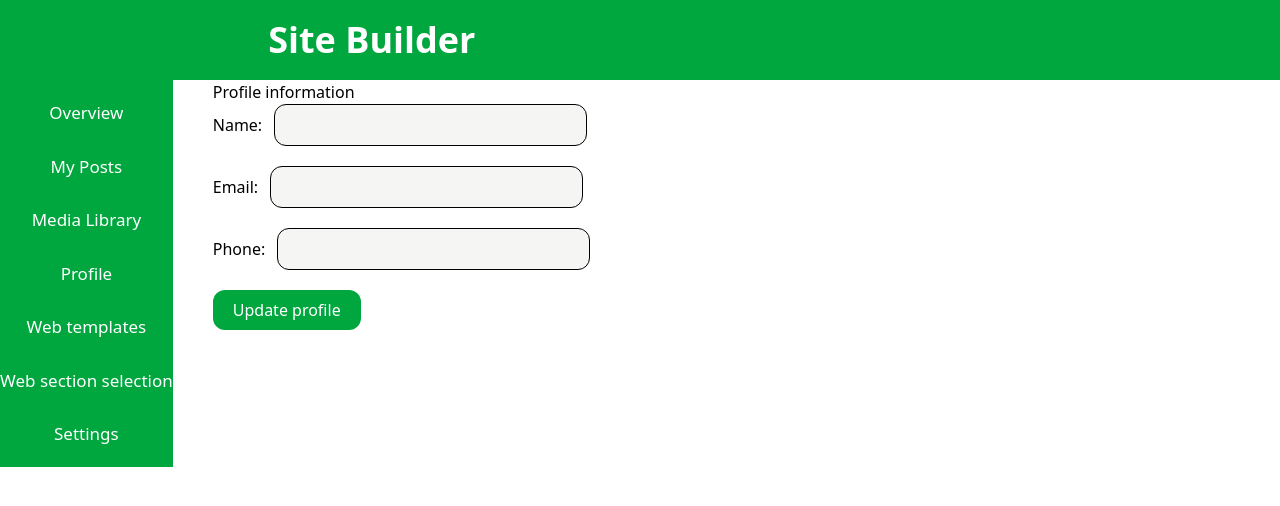
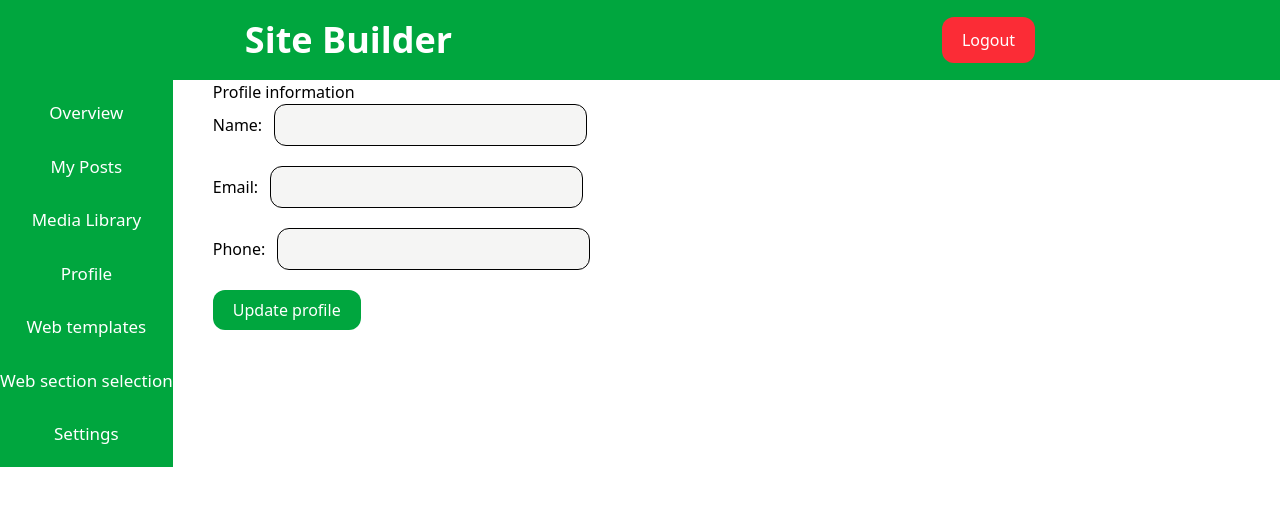
Before and after one commit to Ridwankabbo/CMS_frontend, a React app: page /dashboard in a window 1280 px wide. Shown: the top 506 px of the page. Built offline with nearby package versions, Linux system fonts and the light colour scheme; no server answers; the HTML template or start-up script is replaced by a standard one.

Commit message:
logout successfully done

```diff
--- a/src/App.jsx
+++ b/src/App.jsx
@@ -22,6 +22,7 @@ function App() {
         </Route>
         <Route path='/singup' element={<Singup/>}/>
         <Route path='/singin' element={<Singin/>}/>
+
         <Route path='/dashboard' element={<DashboardLayout/>}>
           <Route index element={<Dashboard/>}/>
         </Route>
--- a/src/Dashboard.jsx
+++ b/src/Dashboard.jsx
@@ -3,7 +3,7 @@ import { useNavigate } from "react-router-dom";
 const USERPROFILE_URL = "http://localhost:8000/api/dashboard";
 const Dashboard = () => {
     const [profileData, setprofileData] = useState([]);
-
+    const [updatedProfileData, setUpdatedProfilData] = useState([]);
     const navigate = useNavigate();
     const token = localStorage.getItem('accessToken');
     // console.log(token);
@@ -26,6 +26,13 @@ const Dashboard = () => {
         }
     }
 
+    const handleChange = (e) =>{
+        setUpdatedProfilData({
+            ...data,
+            [e.target.name]: e.target.value
+        });
+    }
+
 
     const handleUpdatedProfileSubmision = async (e) =>{
         e.preventDefault();
@@ -36,7 +43,8 @@ const Dashboard = () => {
                 'Authorization': `Bearer ${token}`,
                 'Content-Type': 'application/json',
                 "Accept": "application/json",
-            }
+            },
+            body:JSON.stringify(updatedProfileData)
         })
     }
 
@@ -49,18 +57,18 @@ const Dashboard = () => {
             <h2>Profile information</h2>
 
             <div>
-                <form>
+                <form onSubmit={handleUpdatedProfileSubmision}>
                     <div>
                         <label htmlFor="name">Name:</label>
-                        <input type="text" name="name" id="name" className="bg-stone-100 py-2 px-10 mx-3 mb-5 border rounded-xl"/>
+                        <input type="text" name="name" id="name" onChange={handleChange} className="bg-stone-100 py-2 px-10 mx-3 mb-5 border rounded-xl"/>
                     </div>
                     <div>
                         <label htmlFor="email">Email:</label>
-                        <input type="email" name="email" id="email" className="bg-stone-100 py-2 px-10 mx-3 mb-5 border rounded-xl"/>
+                        <input type="email" name="email" id="email" onChange={handleChange} className="bg-stone-100 py-2 px-10 mx-3 mb-5 border rounded-xl"/>
                     </div>
                     <div>
                         <label htmlFor="email">Phone:</label>
-                        <input type="number" name="phone" id="phone" className="bg-stone-100 py-2 px-10 mx-3 mb-5 border rounded-xl"/>
+                        <input type="number" name="phone" id="phone" onChange={handleChange} className="bg-stone-100 py-2 px-10 mx-3 mb-5 border rounded-xl"/>
                     </div>
                     {/* <div>
                         <label htmlFor="email">:</label>
--- a/src/components/dashboardNavBar.jsx
+++ b/src/components/dashboardNavBar.jsx
@@ -1,15 +1,32 @@
 import React from "react";
+import { Link, useNavigate } from "react-router-dom";
 
 const DashboardNavBar = () =>{
+    const   LOGOUT_URL = 'http://localhost:8000/api/logout';
+    const navigate = useNavigate();
+    const token = localStorage.getItem('accessToken');
+    const logout = async()=>{
+        const request = await fetch(LOGOUT_URL,{
+            method:'POST',
+            headers:{
+                'Authorization': `Bearer ${token}`,
+            }
+        });
+        if(request.ok){
+            const responce = await request.json();
+            console.log(responce);
+            navigate('/singin');
+        }
+    }
     return(
-        <div className="flex justify-around bg-green-600 py-5 text-white">
+        <div className="flex justify-around items-center bg-green-600 py-5 text-white">
             <div className="flex items-center text-4xl font-bold gap-5">
                 {/* <img src="images/siteBuilder_logo.jpg" alt="" height='70px' width='100px' /> */}
                 <h2>Site Builder</h2>
             </div>
             <div>
                 <ul>
-                    <li></li>
+                    <Link className="bg-red-500 text-white px-5 py-3 rounded-xl" to='/logout' onClick={logout} >Logout</Link>
                 </ul>
             </div>
         </div>
```
